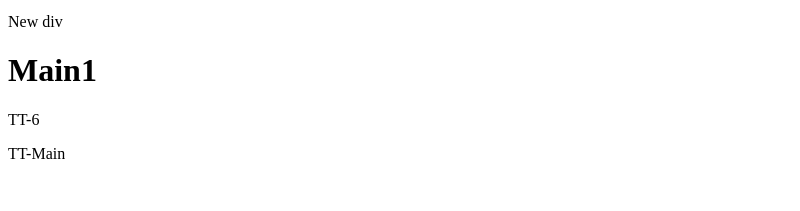
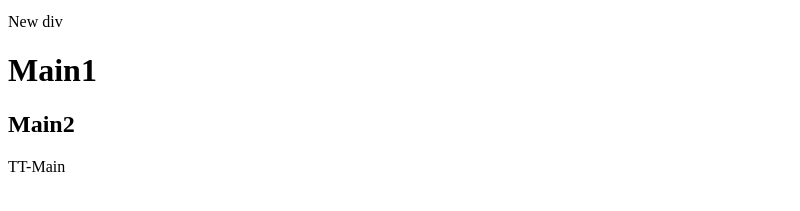
Before and after one commit to 1McFly10/git, a plain HTML site: page index.html in a window 1280 px wide. Shown: the part 107-318 px from the top of the page, without its empty margins (0-800 px from the left). Drawn offline with Linux system fonts and the light colour scheme.

Commit message:
new h2 main

```diff
--- a/index.html
+++ b/index.html
@@ -9,7 +9,7 @@
 <p>TT-1</p>
 <div>New div</div>
 <h1>Main1</h1>
-<p>TT-6</p>
+<h2>Main2</h2>
 <p>TT-Main</p>
 </body>
 </html>
```
